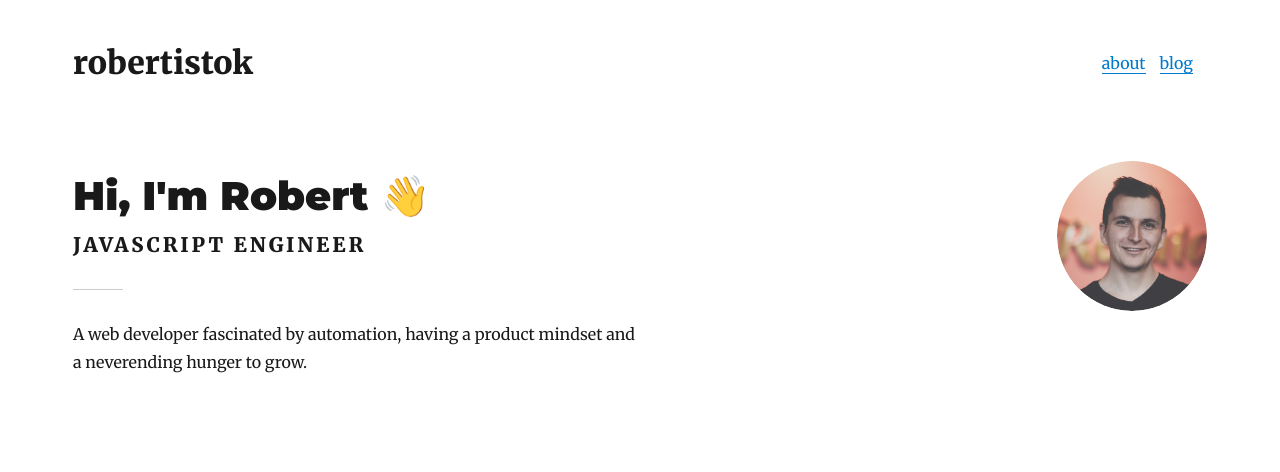
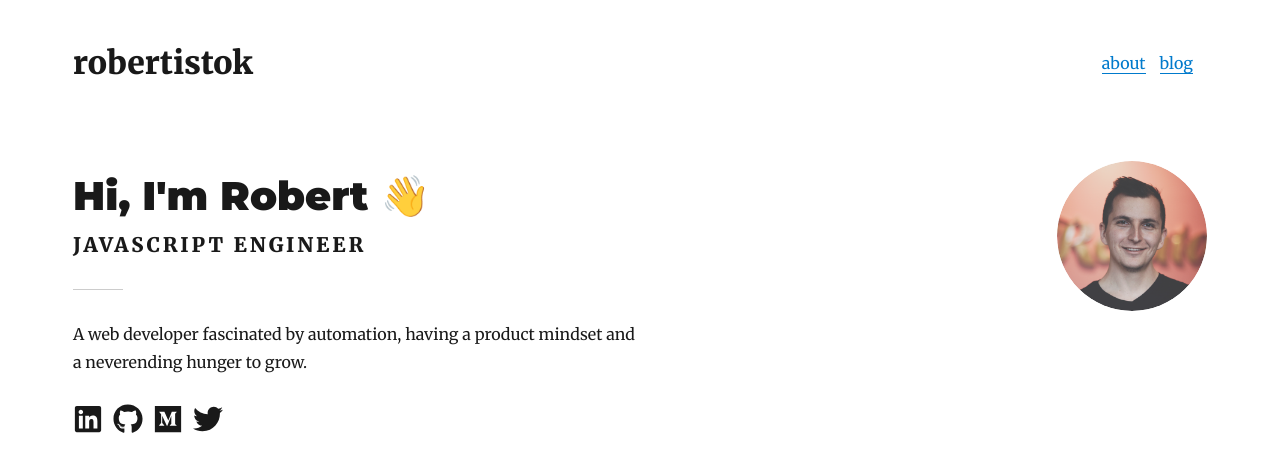
Before and after one commit to robertistok/personal-website, a Gatsby site: page / in a window 1280 px wide. Built offline with nearby package versions, Linux system fonts and the light colour scheme; Gatsby itself is replaced by a stand-in of ours; some packages are replaced by stand-ins of ours.

Commit message:
Scaffold socials

```diff
--- a/src/components/Intro.tsx
+++ b/src/components/Intro.tsx
@@ -10,14 +10,18 @@ import { useStaticQuery, graphql } from "gatsby";
 import Image from "gatsby-image";
 import styled from "styled-components";
 
+import Social from "./Social";
+
 import { rhythm, scale } from "../utils/typography";
 import useSiteMetadata from "../hooks/useSiteMetadata";
 import { device } from "../styles/constants";
 
-const Bio = () => {
+interface IntroProps {}
+
+const Intro: React.FunctionComponent<IntroProps> = (): React.ReactElement => {
   const { author } = useSiteMetadata();
   const data = useStaticQuery(graphql`
-    query BioQuery {
+    query Intro {
       avatar: file(absolutePath: { regex: "/profile-pic.png/" }) {
         childImageSharp {
           fixed(width: 150, height: 150) {
@@ -41,12 +45,13 @@ const Bio = () => {
         <PitchContainer>
           <Greeting>Hi, I'm Robert 👋</Greeting>
           <SubTitle>Javascript Engineer</SubTitle>
-          <Intro>
+          <Description>
             A web developer fascinated by automation, having a product mindset
             and a neverending hunger to grow.
-          </Intro>
+          </Description>
         </PitchContainer>
       </HeadingContainer>
+      <Social />
     </Root>
   );
 };
@@ -54,18 +59,16 @@ const Bio = () => {
 const Root = styled.div`
   display: flex;
   flex-direction: column;
-  /* align-items: center; */
-  /* justify-content: center; */
 `;
 
 const HeadingContainer = styled.section`
   display: grid;
   grid-template-rows: 150px auto;
-  margin-top: ${rhythm(1.25)};
 
   @media ${device.tablet} {
     grid-template-columns: repeat(2, 50%);
     grid-template-rows: none;
+    margin-top: ${rhythm(1.25)};
   }
 `;
 
@@ -109,7 +112,7 @@ const SubTitle = styled.h4`
   }
 `;
 
-const Intro = styled.p`
+const Description = styled.p`
   ${scale(-0.3)};
 
   @media ${device.tablet} {
@@ -130,4 +133,4 @@ const StyledImage = styled(Image)`
   }
 `;
 
-export default Bio;
+export default Intro;
--- /dev/null
+++ b/src/components/Social.tsx
@@ -0,0 +1,43 @@
+import React from "react";
+import { FaLinkedin, FaTwitter, FaGithub, FaMedium } from "react-icons/fa";
+import styled from "styled-components";
+
+import useSiteMetadata from "../hooks/useSiteMetadata";
+
+const LINKEDIN = "https://www.linkedin.com/in";
+
+const Social: React.FunctionComponent = (): React.ReactElement => {
+  const {
+    author: { social },
+  } = useSiteMetadata();
+
+  return (
+    <Root>
+      <OutsideLink href={`${LINKEDIN}/${social.linkedin}`}>
+        <FaLinkedin />
+      </OutsideLink>
+      <FaGithub />
+      <FaMedium />
+      <FaTwitter />
+    </Root>
+  );
+};
+
+const Root = styled.div`
+  display: grid;
+  grid-template-columns: repeat(4, 30px);
+  grid-gap: 10px;
+
+  svg {
+    width: 30px;
+    height: 30px;
+  }
+`;
+
+const OutsideLink = styled.a`
+  color: inherit;
+  text-decoration: none;
+  box-shadow: none;
+`;
+
+export default Social;
```
